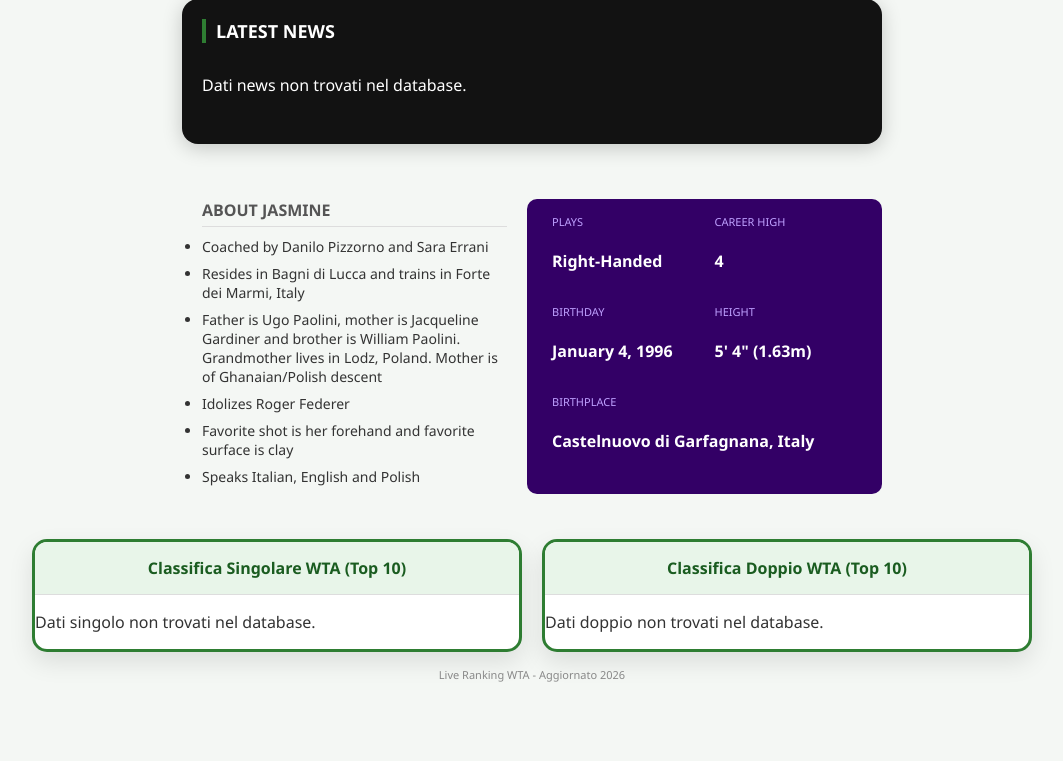
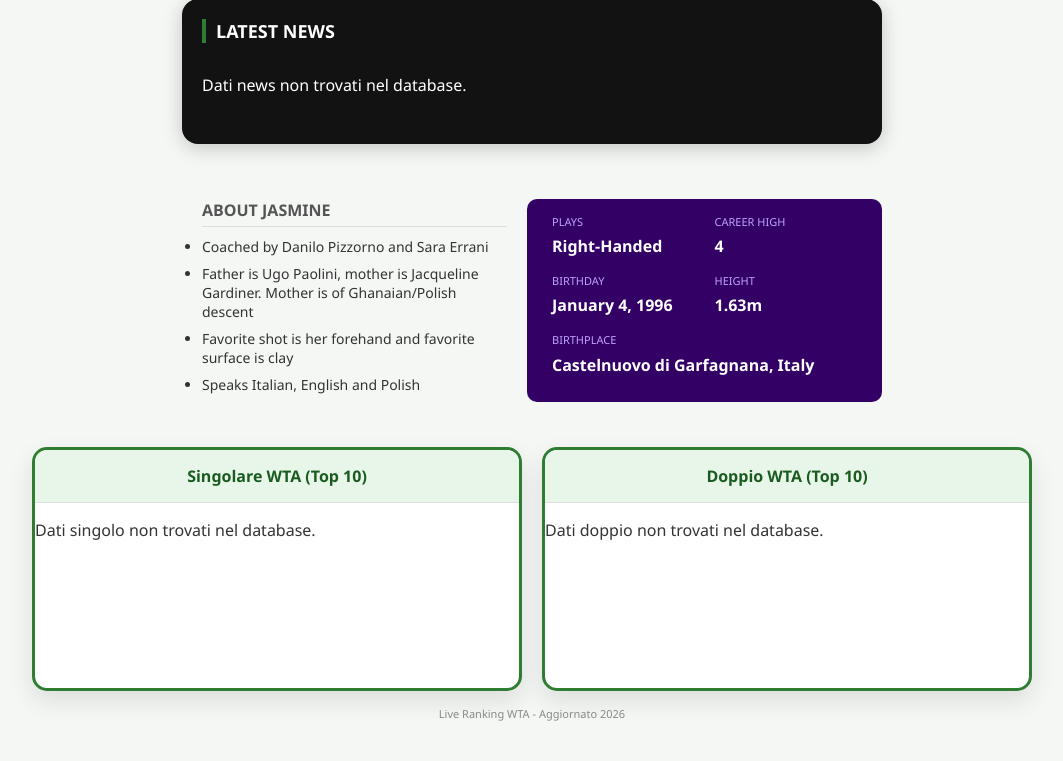
Before and after one commit to federai932/jasmine-live, a Flask app: page / in a window 1280 px wide. Shown: the part 295-1056 px from the top of the page, without its empty margins (108-1171 px from the left). Before the commit the page ends 977 px from the top, so only its background shows below. Run offline with Flask 3, Linux system fonts and the light colour scheme; data that the repository does not hold is empty.

Commit message:
index.html

```diff
--- a/templates/index.html
+++ b/templates/index.html
@@ -27,7 +27,7 @@
         }
         .image-container img { width: 100%; height: 100%; object-fit: cover; object-position: center 10%; transform: scale(1.1); }
 
-        /* --- SEZIONE NEWS (ORIZZONTALE - STILE GOOGLE) --- */
+        /* --- SEZIONE NEWS (VERTICALI - IMMAGINE SOPRA) --- */
         .news-wrapper {
             width: 100%;
             max-width: 700px;
@@ -48,33 +48,33 @@
 
         .news-scroll-container {
             display: flex !important;
-            flex-direction: row !important;
-            flex-wrap: nowrap !important;
+            flex-direction: row !important; /* Mantiene lo scroll orizzontale */
             overflow-x: auto;
             gap: 15px;
             padding-bottom: 12px;
             scrollbar-width: thin;
             scrollbar-color: #2e7d32 #121212;
-            -webkit-overflow-scrolling: touch;
         }
 
         .news-item {
             background: #1e1e1e; padding: 10px; border-radius: 10px;
-            text-decoration: none; color: white; display: flex; border: 1px solid #333;
-            flex: 0 0 280px; height: 100px; box-sizing: border-box; transition: background 0.3s;
+            text-decoration: none; color: white;
+            display: flex; flex-direction: column; /* Immagine sopra testo */
+            border: 1px solid #333;
+            flex: 0 0 200px; height: 240px; /* Card verticale */
+            box-sizing: border-box; transition: background 0.3s;
         }
         .news-item:hover { background: #252525; border-color: #2e7d32; }
 
-        .news-image-container { width: 90px; height: 80px; border-radius: 4px; overflow: hidden; margin-left: 10px; flex-shrink: 0; order: 2; }
+        .news-image-container { width: 100%; height: 110px; border-radius: 6px; overflow: hidden; margin-bottom: 10px; flex-shrink: 0; }
         .news-image-container img { width: 100%; height: 100%; object-fit: cover; }
-        .news-content { flex-grow: 1; min-width: 0; order: 1; display: flex; flex-direction: column; justify-content: space-between; }
+
+        .news-content { flex-grow: 1; min-width: 0; display: flex; flex-direction: column; justify-content: space-between; }
         .news-source { font-size: 10px; color: #5f6368; font-weight: bold; text-transform: uppercase; margin-bottom: 4px; display: block; }
-        .news-title { font-size: 14px; font-weight: 600; margin: 0; line-height: 1.3; color: #8ab4f8; display: -webkit-box; -webkit-line-clamp: 2; -webkit-box-orient: vertical; overflow: hidden; text-overflow: ellipsis; }
+        .news-title { font-size: 13px; font-weight: 600; margin: 0; line-height: 1.3; color: #8ab4f8; display: -webkit-box; -webkit-line-clamp: 3; -webkit-box-orient: vertical; overflow: hidden; }
         .news-time { font-size: 10px; color: #666; display: block; margin-top: 4px; }
-        .news-scroll-container::-webkit-scrollbar { height: 6px; }
-        .news-scroll-container::-webkit-scrollbar-thumb { background: #2e7d32; border-radius: 10px; }
 
-        /* --- BIOGRAFIA E STATS (VIOLA GRID) --- */
+        /* --- BIOGRAFIA E STATS --- */
         .biography-section {
             width: 100%;
             max-width: 700px;
@@ -84,7 +84,6 @@
             flex-wrap: wrap;
             justify-content: center;
             gap: 20px;
-            padding: 0 10px;
         }
         .bio-list { flex: 1; min-width: 300px; list-style: disc; text-align: left; padding-left: 20px; margin: 0; }
         .bio-list li { margin-bottom: 8px; color: #333; font-size: 14px; }
@@ -97,7 +96,7 @@
         .stat-label { font-size: 11px; text-transform: uppercase; color: #bfa0ff; }
         .stat-value { font-size: 16px; font-weight: bold; margin-bottom: 10px; }
 
-        /* --- RANKING (SCROLLBAR A COMPARSA) --- */
+        /* --- RANKING (TABELLE CORTE) --- */
         .ranking-wrapper {
             width: 100%; max-width: 1000px; display: flex; justify-content: center; gap: 20px; flex-wrap: wrap; margin-top: 15px;
         }
@@ -107,21 +106,14 @@
         .table-title { font-size: 16px; font-weight: bold; color: #1a5c20; padding: 15px; background-color: #e8f5e9; text-align: center; border-bottom: 1px solid #ddd; }
 
         .table-scroll {
-            max-height: 270px; overflow-y: auto;
-            scrollbar-width: thin; scrollbar-color: transparent transparent;
-            transition: scrollbar-color 0.3s;
+            height: 185px; /* Mostra circa 4 righe, poi si scorre */
+            overflow-y: auto;
         }
 
         table { width: 100%; border-collapse: collapse; }
-        th, td { padding: 12px; text-align: center !important; border-bottom: 1px solid #eee; font-size: 14px; }
+        th, td { padding: 12px; text-align: center !important; border-bottom: 1px solid #eee; font-size: 14px; white-space: nowrap; }
         thead th { position: sticky; top: 0; background-color: #2e7d32; color: white; z-index: 10; font-weight: bold; }
         tbody tr:nth-child(even) { background-color: #f9f9f9; }
-
-        .table-scroll::-webkit-scrollbar { width: 8px; }
-        .table-scroll::-webkit-scrollbar-thumb { background: transparent; border-radius: 10px; transition: background 0.3s; }
-
-        .ranking-card:hover .table-scroll::-webkit-scrollbar-thumb { background: #2e7d32; }
-        .ranking-card:hover .table-scroll { scrollbar-color: #2e7d32 transparent; }
 
         .footer-tag { font-size: 11px; color: #888; margin-top: 15px; text-align: center; width: 100%; margin-bottom: 20px;}
     </style>
@@ -145,9 +137,7 @@
         <ul class="bio-list">
             <div class="bio-title">About Jasmine</div>
             <li>Coached by Danilo Pizzorno and Sara Errani</li>
-            <li>Resides in Bagni di Lucca and trains in Forte dei Marmi, Italy</li>
-            <li>Father is Ugo Paolini, mother is Jacqueline Gardiner and brother is William Paolini. Grandmother lives in Lodz, Poland. Mother is of Ghanaian/Polish descent</li>
-            <li>Idolizes Roger Federer</li>
+            <li>Father is Ugo Paolini, mother is Jacqueline Gardiner. Mother is of Ghanaian/Polish descent</li>
             <li>Favorite shot is her forehand and favorite surface is clay</li>
             <li>Speaks Italian, English and Polish</li>
         </ul>
@@ -156,7 +146,7 @@
             <div class="stat-label">PLAYS</div><div class="stat-label">CAREER HIGH</div>
             <div class="stat-value">Right-Handed</div><div class="stat-value">4</div>
             <div class="stat-label">BIRTHDAY</div><div class="stat-label">HEIGHT</div>
-            <div class="stat-value">January 4, 1996</div><div class="stat-value">5' 4" (1.63m)</div>
+            <div class="stat-value">January 4, 1996</div><div class="stat-value">1.63m</div>
             <div class="stat-label">BIRTHPLACE</div>
             <div class="stat-value" style="grid-column: span 2;">Castelnuovo di Garfagnana, Italy</div>
         </div>
@@ -164,14 +154,14 @@
 
     <div class="ranking-wrapper">
         <div class="ranking-card">
-            <div class="table-title">Classifica Singolare WTA (Top 10)</div>
+            <div class="table-title">Singolare WTA (Top 10)</div>
             <div class="table-scroll">
                 {{ tabella_html | safe }}
             </div>
         </div>
 
         <div class="ranking-card">
-            <div class="table-title">Classifica Doppio WTA (Top 10)</div>
+            <div class="table-title">Doppio WTA (Top 10)</div>
             <div class="table-scroll">
                 {{ tabella_doppio_html | safe }}
             </div>
```
